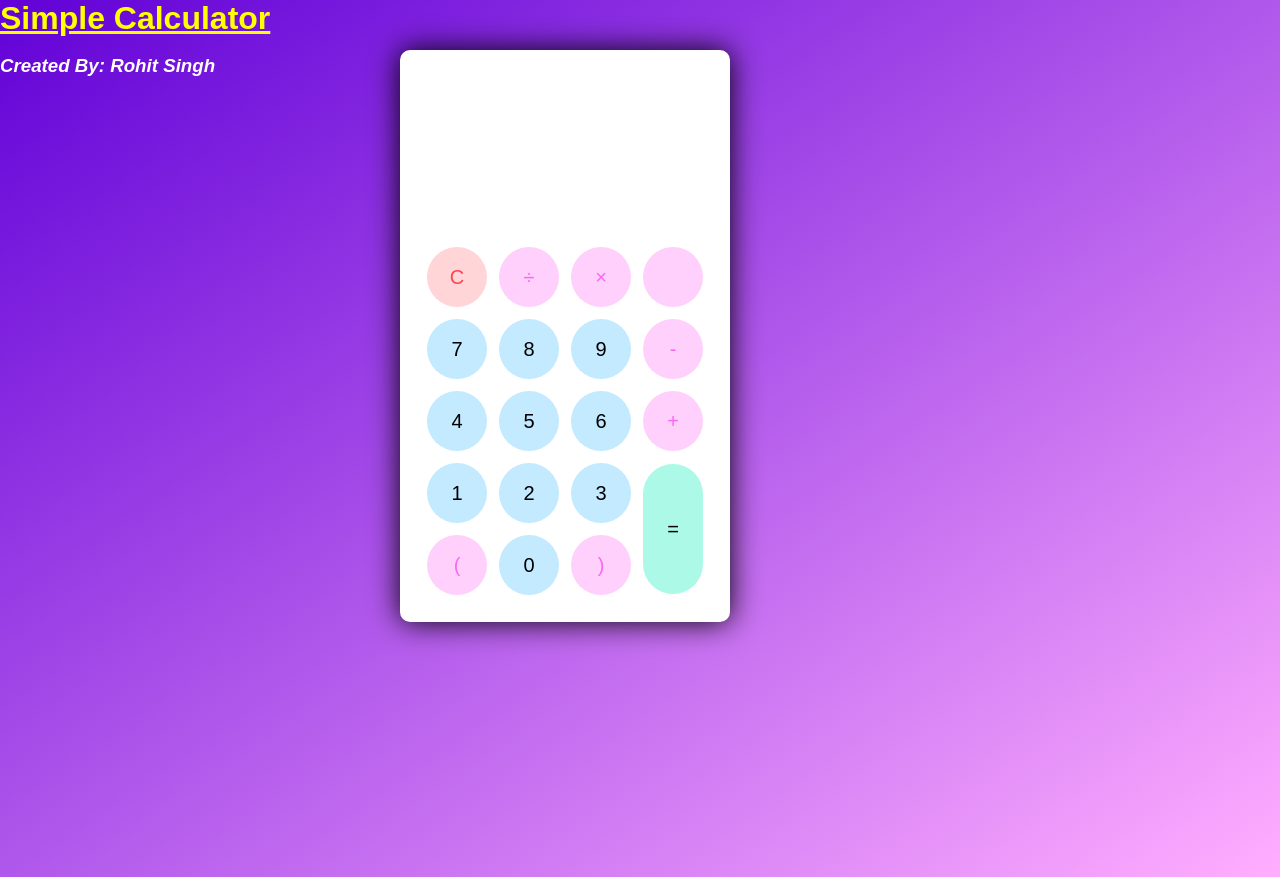
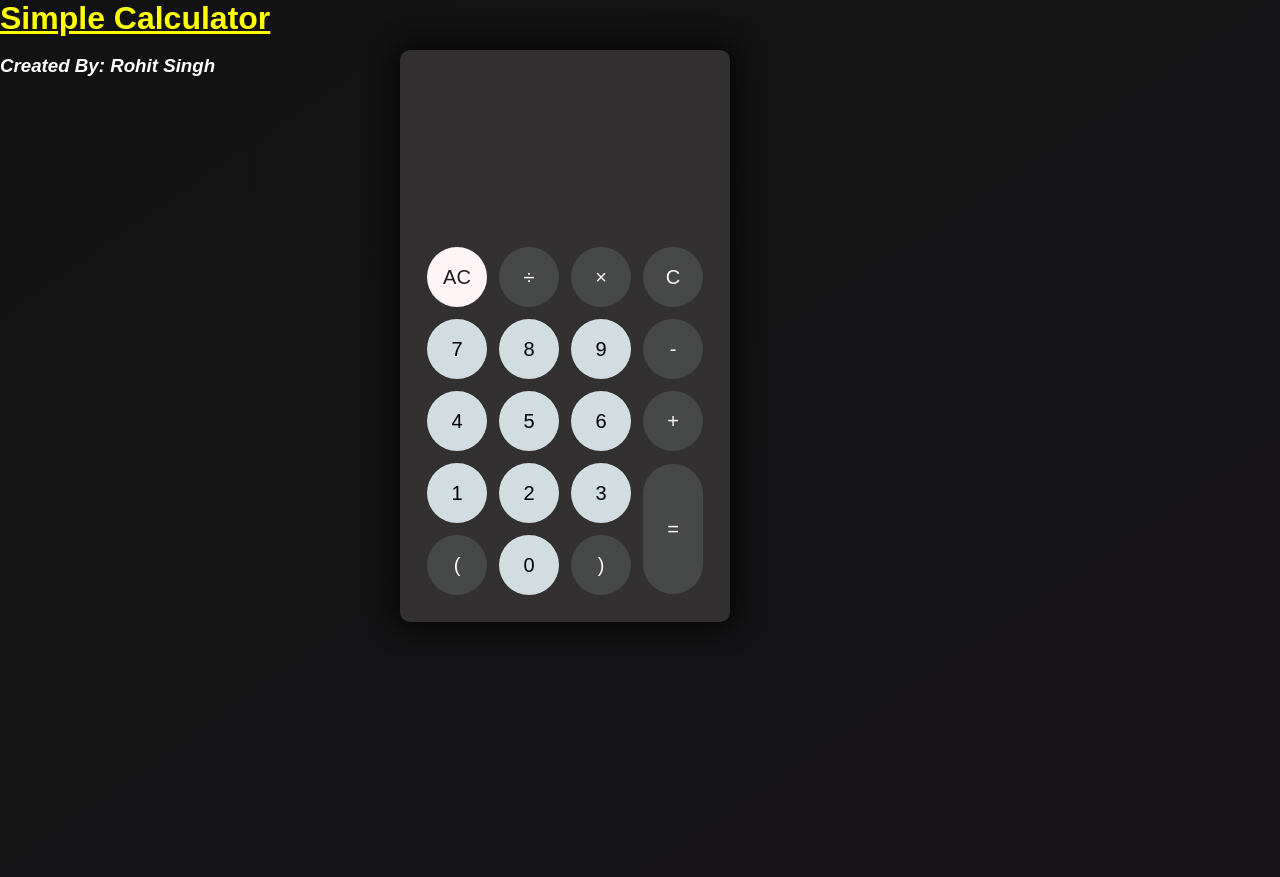
Before and after one commit to Rohit7Be/Calculator-web-project, a plain HTML site: page index.html in a window 1280 px wide. Drawn offline with Linux system fonts and the light colour scheme.

Commit message:
added dark theme

```diff
--- a/index.html
+++ b/index.html
@@ -18,10 +18,10 @@
             <div class="buttons">
                 <table>
                     <tr>
-                        <td><button class="btn-operator" id="clear">C</button></td>
+                        <td><button class="btn-operator" id="clear">AC</button></td>
                         <td><button class="btn-operator" id="/">&divide;</button></td>
                         <td><button class="btn-operator" id="*">&times;</button></td>
-                        <td><button class="btn-operator" id="backspace"></button></td>
+                        <td><button class="btn-operator" id="backspace">C</button></td>
                     </tr>
                     <tr>
                         <td><button class="btn-number" id="7">7</button></td>
--- a/style.css
+++ b/style.css
@@ -16,7 +16,7 @@ a {
 }
 
 body {
-    background-image: linear-gradient( to bottom right, rgb(97, 1, 215),rgb(255, 174, 255));
+    background-image: linear-gradient( to bottom right, rgb(18, 18, 19),rgb(20, 18, 20));
 }
 
 .container {
@@ -84,29 +84,29 @@ button#equal {
 
 
 .calculator {
-    background-color: #fff;
+    background-color: #323030;
 }
 
 .calculator #display {
-    color: #0a1e23;
+    color: #f0fcff;
 }
 
 .calculator button#clear {
-    background-color: #ffd5d8;
-    color: #fc4552;
+    background-color: #fff5f6;
+    color: #1f1d1d;
 }
 
 .calculator button.btn-number {
-    background-color: #c3eaff;
+    background-color: #d2dde2;
     color: #000000;
 }
 
 .calculator button.btn-operator {
-    background-color: #ffd0fb;
-    color: #f967f3;
+    background-color: #474948;
+    color: #fff7f7;
   }
 
   .calculator button.btn-equal {
-    background-color: #adf9e7;
-    color: #000;
+    background-color: #474948;
+    color: #fff7f7;
   }
```
